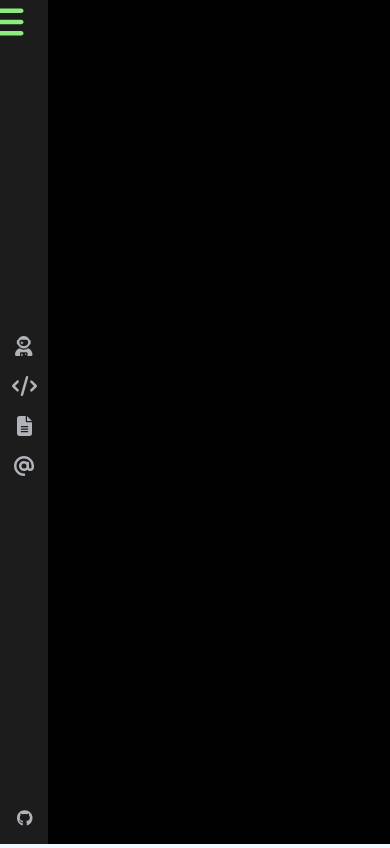
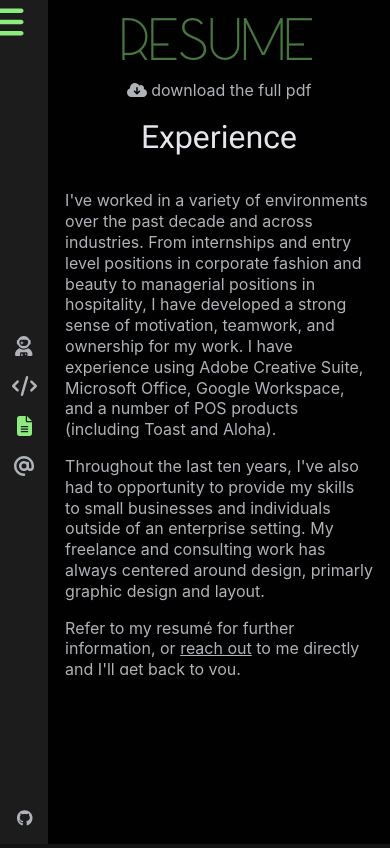
Before and after one commit to labchild/labchild-react-portfolio, a React (Create React App) app: page /labchild-react-portfolio/resume in a window 390 px wide. Before the commit this address had no page. Built offline with nearby package versions, Linux system fonts and the light colour scheme.

Commit message:
update and correct path to components, add mobile css rules

```diff
--- a/src/App.css
+++ b/src/App.css
@@ -65,7 +65,7 @@ body {
     sans-serif;
   -webkit-font-smoothing: antialiased;
   -moz-osx-font-smoothing: grayscale;
-  background-color: aliceblue;
+  background-color: #141414;
 }
 
 code {
@@ -155,3 +155,8 @@ li {
 .link-list li {
   padding: 0 0 10px;
 }
+
+@media screen and (orientation: portrait) {
+ .title {font-size: 5rem; font-weight: 500; text-align: center;}
+ .subtitle {font-size: 2rem; font-weight: 400;}
+}
--- a/src/App.js
+++ b/src/App.js
@@ -69,7 +69,7 @@ function App() {
               }
             />
             <Route
-              path="/about"
+              path="/labchild-react-portfolio/about"
               element={
                 <About
                   currentSection={currentSection}
@@ -79,7 +79,7 @@ function App() {
             />
             <Route
               exact
-              path="/portfolio"
+              path="/labchild-react-portfolio/portfolio"
               element={
                 <ProjectList
                   currentSection={currentSection}
@@ -89,7 +89,7 @@ function App() {
             />
             <Route
               exact
-              path="/resume"
+              path="/labchild-react-portfolio/resume"
               element={
                 <Resume
                   currentSection={currentSection}
@@ -99,7 +99,7 @@ function App() {
             />
             <Route
               exact
-              path="/contact"
+              path="/labchild-react-portfolio/contact"
               element={
                 <ContactForm
                   currentSection={currentSection}
--- a/src/components/Home/index.css
+++ b/src/components/Home/index.css
@@ -19,13 +19,13 @@
   border: 2px solid aqua;
 }
 
-.title {
+/* .title {
   padding: 0 40px 0 0;
 }
 
 .subtitle {
   line-height: .5;
-}
+} */
 
 .skills {
   width: 220px;
--- a/src/components/Nav/index.js
+++ b/src/components/Nav/index.js
@@ -39,7 +39,7 @@ const Nav = (props) => {
         <ul>
           <li>
             <NavLink
-              to="/about"
+              to="/labchild-react-portfolio/about"
               onClick={() => {
                 handleSectionSelect("About");
               }}
@@ -67,7 +67,7 @@ const Nav = (props) => {
           </li>
           <li>
             <NavLink
-              to="/portfolio"
+              to="/labchild-react-portfolio/portfolio"
               onClick={() => {
                 handleSectionSelect("Portfolio");
               }}
@@ -93,7 +93,7 @@ const Nav = (props) => {
           </li>
           <li>
             <NavLink
-              to="/resume"
+              to="/labchild-react-portfolio/resume"
               onClick={() => {
                 handleSectionSelect("Resume");
               }}
@@ -121,7 +121,7 @@ const Nav = (props) => {
           </li>
           <li>
             <NavLink
-              to="contact"
+              to="/labchild-react-portfolio/contact"
               onClick={() => {
                 handleSectionSelect("Contact");
               }}
--- a/src/components/Resume/index.js
+++ b/src/components/Resume/index.js
@@ -5,6 +5,7 @@ import pdf from "../../assets/documents/resume-lgt.pdf";
 import "./index.css";
 
 const Resume = () => {
+
   return (
     <section className="content">
       <h1 className="title">Resume</h1>
@@ -22,11 +23,11 @@ const Resume = () => {
       <h3 className="subtitle details">Experience</h3>
       <div className="text-left details">
         <p>
-          I have worked in a variety of envirnments over 10+ years across industries. From internships and entry level positions in corporate fashion and beauty to managerial positions in hospitality,
+          I've worked in a variety of environments over the past decade and across industries. From internships and entry level positions in corporate fashion and beauty to managerial positions in hospitality,
           I have developed a strong sense of motivation, teamwork, and ownership for my work. I have experience using Adobe Creative Suite, Microsoft Office, Google Workspace, and a number of POS products (including Toast and Aloha).
         </p>
         <p>
-          Throughout the last ten years, I have had to opportunity to provide my skills to small businesses and individuals outside of a enterprise setting.
+          Throughout the last ten years, I've also had to opportunity to provide my skills to small businesses and individuals outside of an enterprise setting.
           My freelance and consulting work has always centered around design, primarly graphic design and layout.
         </p>
         <p>
```
Also changed, not shown: src/components/Nav/index.css (line endings or trailing spaces).
